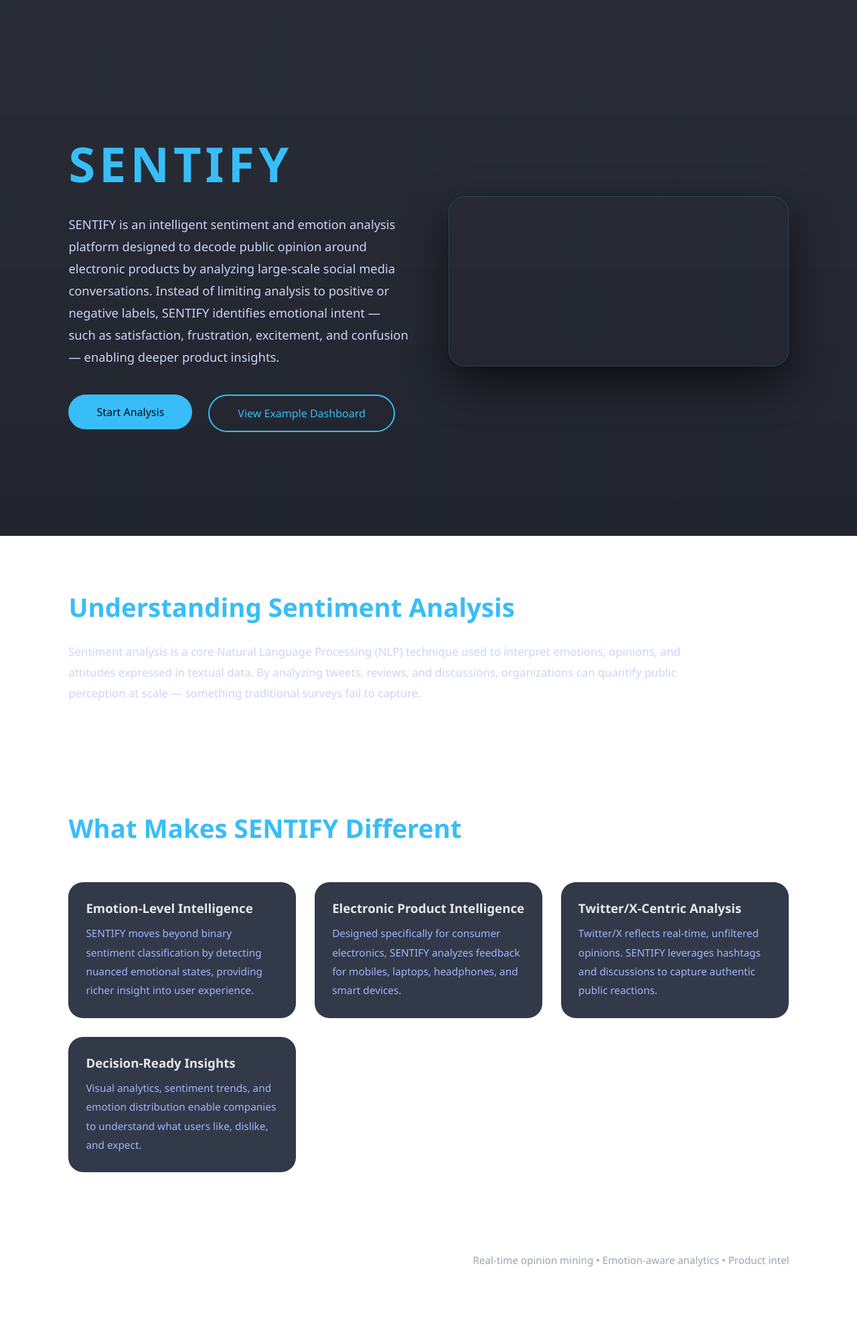
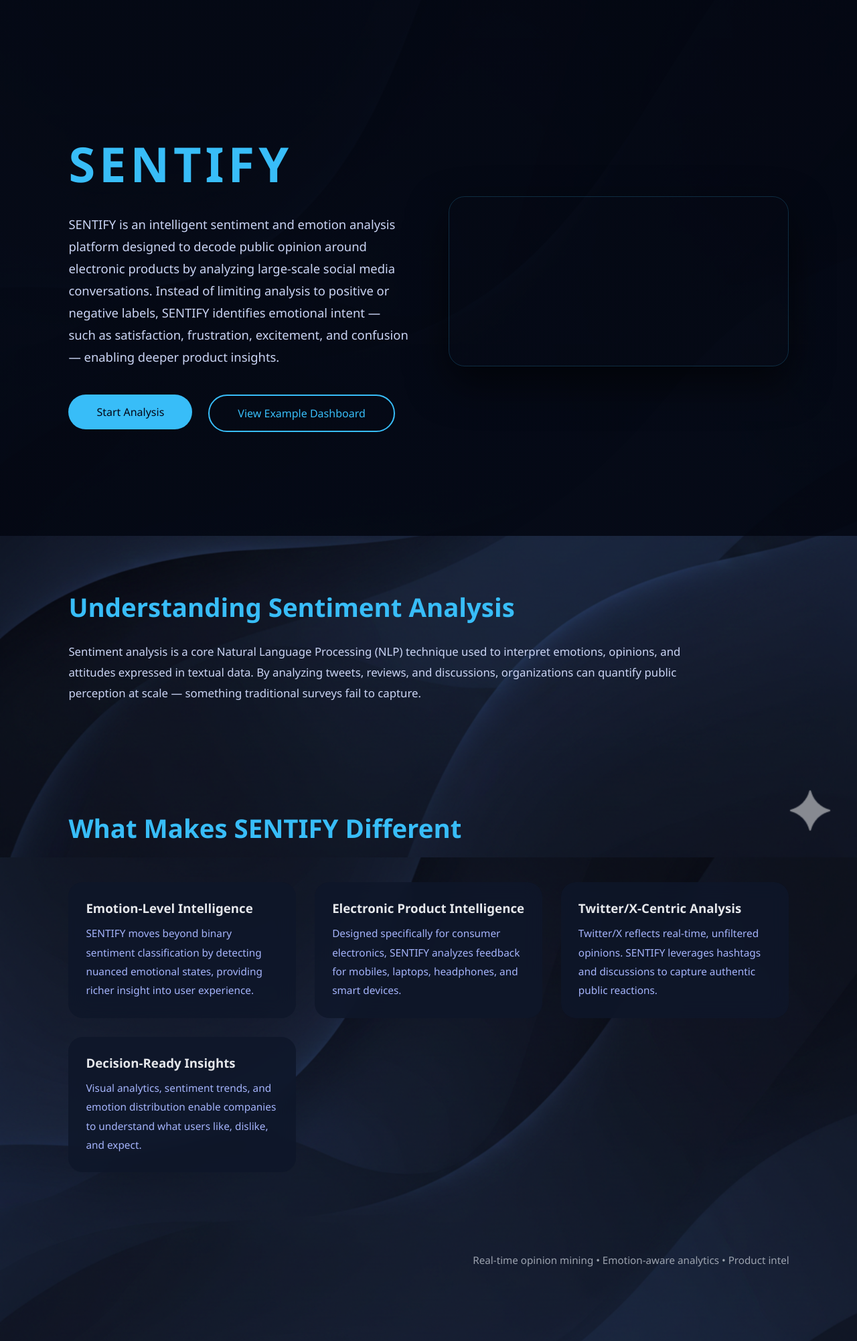
Before and after one commit to NehaNikam02/sentify-project, a Flask app: page / in a window 1280 px wide. Shown: the whole page at 67% size. Run offline with Flask 3, Linux system fonts and the light colour scheme; parts of the project's set-up code (start-up, migrations or seed data) failed here and were passed over.

Commit message:
Update index.html

```diff
--- a/templates/index.html
+++ b/templates/index.html
@@ -14,9 +14,11 @@
 
 body {
   min-height: 100vh;
- style="background-image: url('{{ url_for('static', filename='bg_image.png') }}');"
+  background-image: url("{{ url_for('static', filename='bg_image.png') }}");
+  background-size: cover;
+  background-position: center;
+  background-attachment: fixed;
   color: #E5E7EB;
-  overflow-x: hidden;
 }
 
 .overlay {
```
